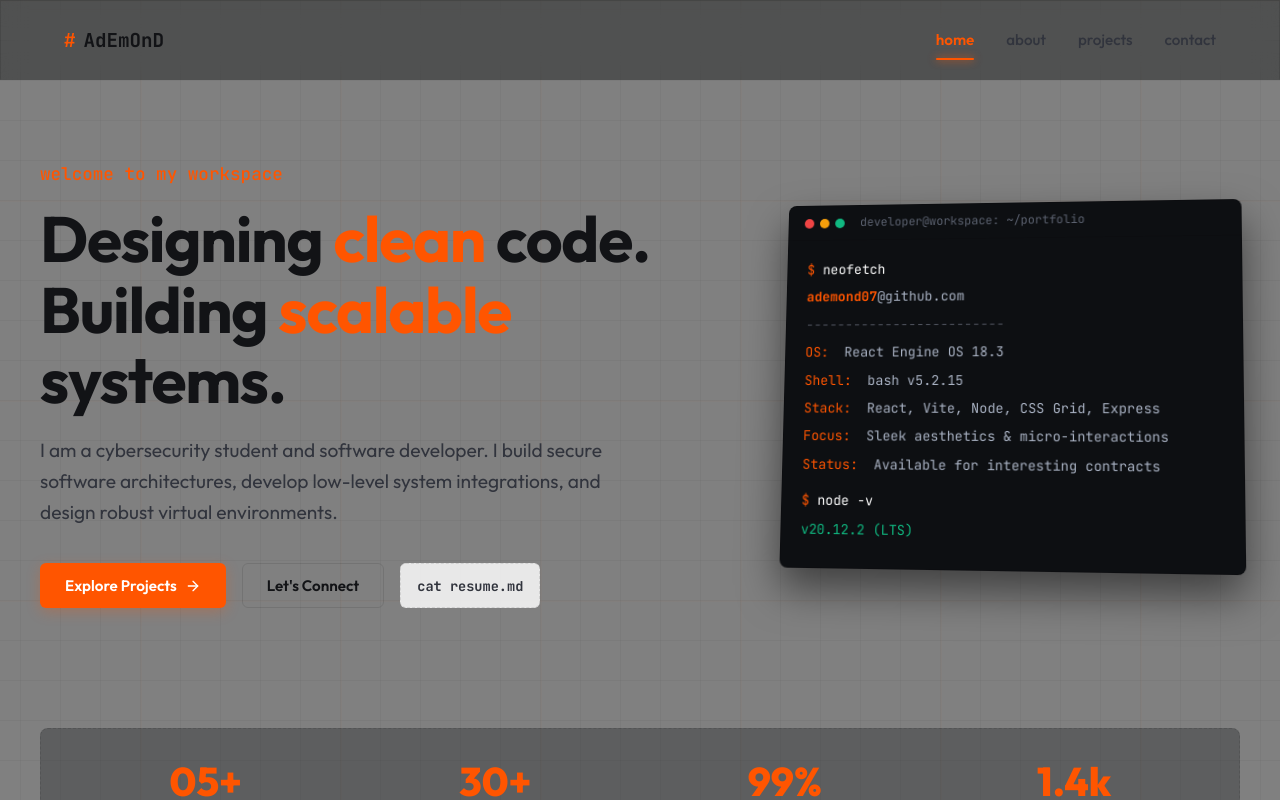
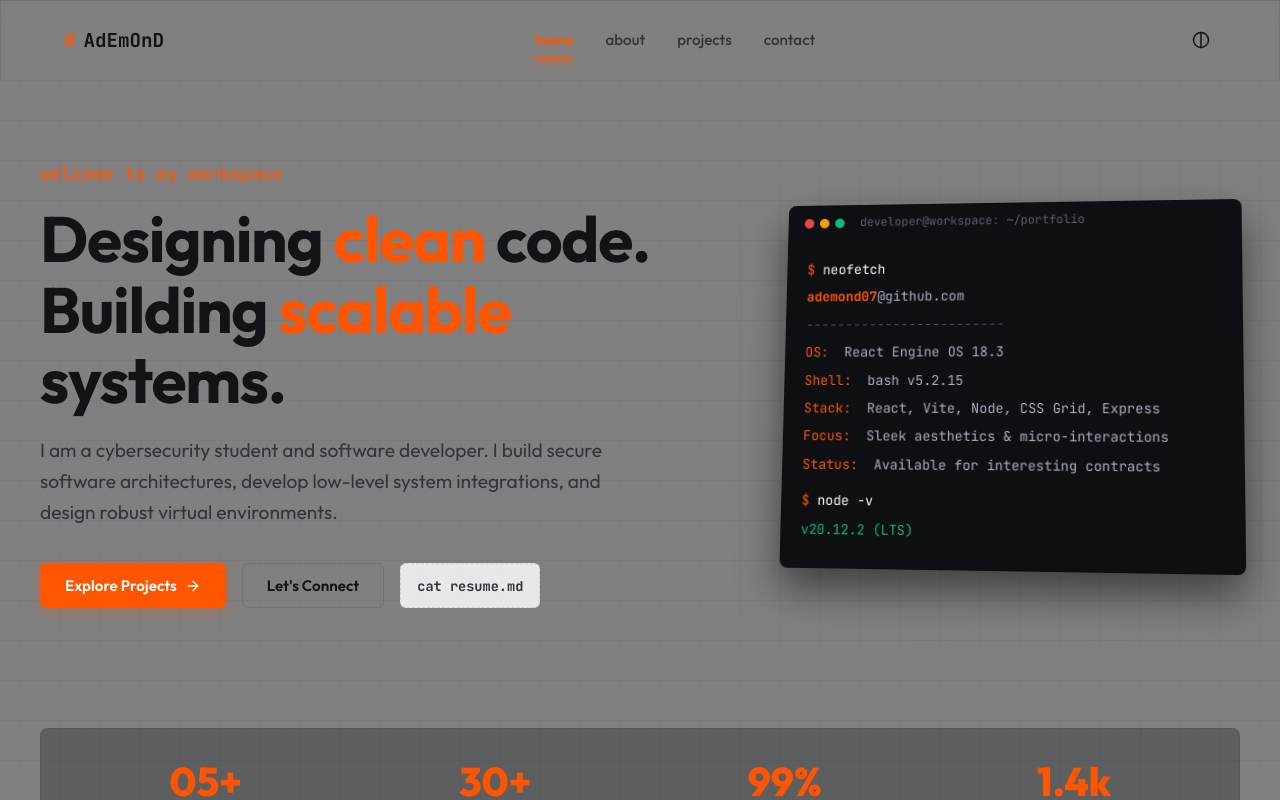
Before and after one commit to AdEmOnD07/portfolio, a React (Vite) app: page / in a window 1280 px wide. Shown: the top 800 px of the page. Built offline with nearby package versions, Linux system fonts and the light colour scheme.

Commit message:
Add 3-way theme toggle (Dark, Gray, White) with local storage persistence

```diff
--- a/src/App.css
+++ b/src/App.css
@@ -11,10 +11,17 @@
   top: 0;
   height: var(--header-height);
   z-index: 100;
-  border-bottom: 1px solid var(--color-border);
+  border-bottom: 1px solid transparent;
+  background-color: transparent;
   display: flex;
   align-items: center;
   transition: all 0.3s ease;
+}
+
+.app-header.scrolled {
+  background-color: var(--color-bg-card);
+  border-bottom: 1px solid var(--color-border);
+  box-shadow: 0 4px 20px rgba(0, 0, 0, 0.05);
 }
 
 .header-container {
--- a/src/App.jsx
+++ b/src/App.jsx
@@ -9,6 +9,22 @@ function App() {
   const [activeTab, setActiveTab] = useState('home')
   const [menuOpen, setMenuOpen] = useState(false)
   const [scrolled, setScrolled] = useState(false)
+  const [theme, setTheme] = useState(() => {
+    return localStorage.getItem('theme') || 'gray'
+  })
+
+  useEffect(() => {
+    document.documentElement.setAttribute('data-theme', theme)
+    localStorage.setItem('theme', theme)
+  }, [theme])
+
+  const toggleTheme = () => {
+    setTheme(prev => {
+      if (prev === 'gray') return 'white'
+      if (prev === 'white') return 'dark'
+      return 'gray'
+    })
+  }
 
   // Add scroll listener to make header look sleek when scrolled
   useEffect(() => {
@@ -49,10 +65,7 @@ function App() {
   return (
     <div className="app-wrapper">
       {/* Sleek sticky header with glassmorphism */}
-      <header className={`app-header glass-panel ${scrolled ? 'scrolled' : ''}`} style={{
-        backgroundColor: scrolled ? 'rgba(9, 10, 12, 0.85)' : 'rgba(9, 10, 12, 0.4)',
-        borderBottom: scrolled ? '1px solid var(--color-border)' : '1px solid transparent'
-      }}>
+      <header className={`app-header glass-panel ${scrolled ? 'scrolled' : ''}`}>
         <div className="container header-container">
           <div className="logo-wrapper" onClick={() => handleTabChange('home')}>
             <span className="logo-hash">#</span>
@@ -97,6 +110,45 @@ function App() {
             </ul>
           </nav>
 
+          <div style={{ display: 'flex', alignItems: 'center', gap: '8px' }}>
+            {/* Theme Switcher Button */}
+            <button className="theme-toggle" onClick={toggleTheme} aria-label="Toggle Theme" style={{
+              background: 'none',
+              border: 'none',
+              color: 'var(--color-text-main)',
+              cursor: 'pointer',
+              padding: '6px',
+              display: 'flex',
+              alignItems: 'center',
+              justifyContent: 'center',
+              borderRadius: '50%',
+            }}>
+              {theme === 'dark' && (
+                <svg width="18" height="18" viewBox="0 0 24 24" fill="none" stroke="currentColor" strokeWidth="2" strokeLinecap="round" strokeLinejoin="round">
+                  <path d="M21 12.79A9 9 0 1 1 11.21 3 7 7 0 0 0 21 12.79z"></path>
+                </svg>
+              )}
+              {theme === 'gray' && (
+                <svg width="18" height="18" viewBox="0 0 24 24" fill="none" stroke="currentColor" strokeWidth="2" strokeLinecap="round" strokeLinejoin="round">
+                  <circle cx="12" cy="12" r="10"></circle>
+                  <path d="M12 2v20"></path>
+                </svg>
+              )}
+              {theme === 'white' && (
+                <svg width="18" height="18" viewBox="0 0 24 24" fill="none" stroke="currentColor" strokeWidth="2" strokeLinecap="round" strokeLinejoin="round">
+                  <circle cx="12" cy="12" r="5"></circle>
+                  <line x1="12" y1="1" x2="12" y2="3"></line>
+                  <line x1="12" y1="21" x2="12" y2="23"></line>
+                  <line x1="4.22" y1="4.22" x2="5.64" y2="5.64"></line>
+                  <line x1="18.36" y1="18.36" x2="19.78" y2="19.78"></line>
+                  <line x1="1" y1="12" x2="3" y2="12"></line>
+                  <line x1="21" y1="12" x2="23" y2="12"></line>
+                  <line x1="4.22" y1="19.78" x2="5.64" y2="18.36"></line>
+                  <line x1="18.36" y1="5.64" x2="19.78" y2="4.22"></line>
+                </svg>
+              )}
+            </button>
+
             {/* Mobile Menu Button */}
             <button className="menu-toggle" onClick={() => setMenuOpen(!menuOpen)}>
               <svg width="24" height="24" viewBox="0 0 24 24" fill="none" stroke="currentColor" strokeWidth="2" strokeLinecap="round" strokeLinejoin="round">
@@ -114,6 +166,7 @@ function App() {
                 )}
               </svg>
             </button>
+          </div>
         </div>
       </header>
 
--- a/src/index.css
+++ b/src/index.css
@@ -29,6 +29,34 @@
   text-rendering: optimizeLegibility;
   -webkit-font-smoothing: antialiased;
   -moz-osx-font-smoothing: grayscale;
+}
+
+/* White (Light) Theme Override */
+[data-theme='white'] {
+  --color-bg-deep: #ffffff;
+  --color-bg-card: rgba(243, 244, 246, 0.85);
+  --color-bg-card-hover: #ffffff;
+  --color-text-main: #121316;
+  --color-text-muted: #31343d;
+  --color-text-dim: #4e525d;
+  --color-border: rgba(0, 0, 0, 0.08);
+  --color-border-hover: rgba(0, 0, 0, 0.15);
+  --color-grid-lines: rgba(0, 0, 0, 0.025);
+  --color-orange-grid-lines: rgba(255, 85, 0, 0.015);
+}
+
+/* Dark Theme Override */
+[data-theme='dark'] {
+  --color-bg-deep: #090a0c;
+  --color-bg-card: #101216;
+  --color-bg-card-hover: #171a21;
+  --color-text-main: #f3f4f6;
+  --color-text-muted: #8e95a5;
+  --color-text-dim: #5c6270;
+  --color-border: #1a1d24;
+  --color-border-hover: #262c37;
+  --color-grid-lines: rgba(255, 255, 255, 0.015);
+  --color-orange-grid-lines: rgba(255, 85, 0, 0.015);
 }
 
 * {
```
Lines whose indentation alone changed are shown as unchanged.
